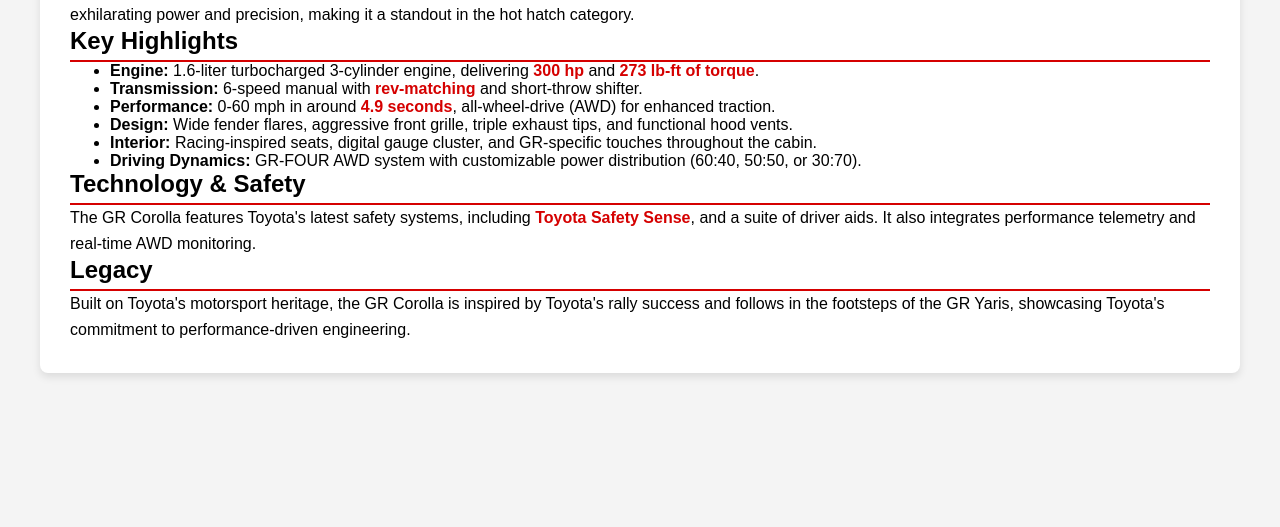
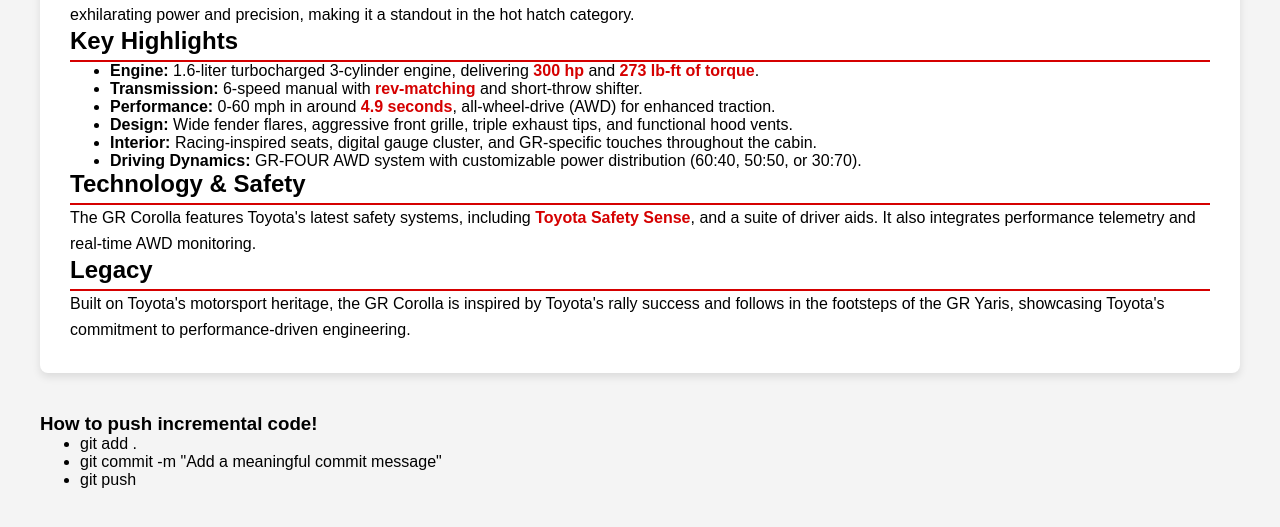
Before and after one commit to Shaikat0079/practice-git, a plain HTML site: page index.html in a window 1280 px wide. Shown: the part 609-1136 px from the top of the page. Before the commit the page ends 1022 px from the top, so only its background shows below. Drawn offline with Linux system fonts and the light colour scheme.

Commit message:
Add a meaningful commit message

```diff
--- a/index.html
+++ b/index.html
@@ -52,7 +52,14 @@
         <p>Built on Toyota's motorsport heritage, the GR Corolla is inspired by Toyota's rally success and follows in the footsteps of the GR Yaris, showcasing Toyota's commitment to performance-driven engineering.</p>
 
     </div>
-
+    <div>
+        <h3>How to push incremental code!</h3>
+        <ul>
+            <li>git add .</li>
+            <li>git commit -m "Add a meaningful commit message"</li>
+            <li>git push</li>
+        </ul>
+    </div>
 </body>
 
 </html>
```
